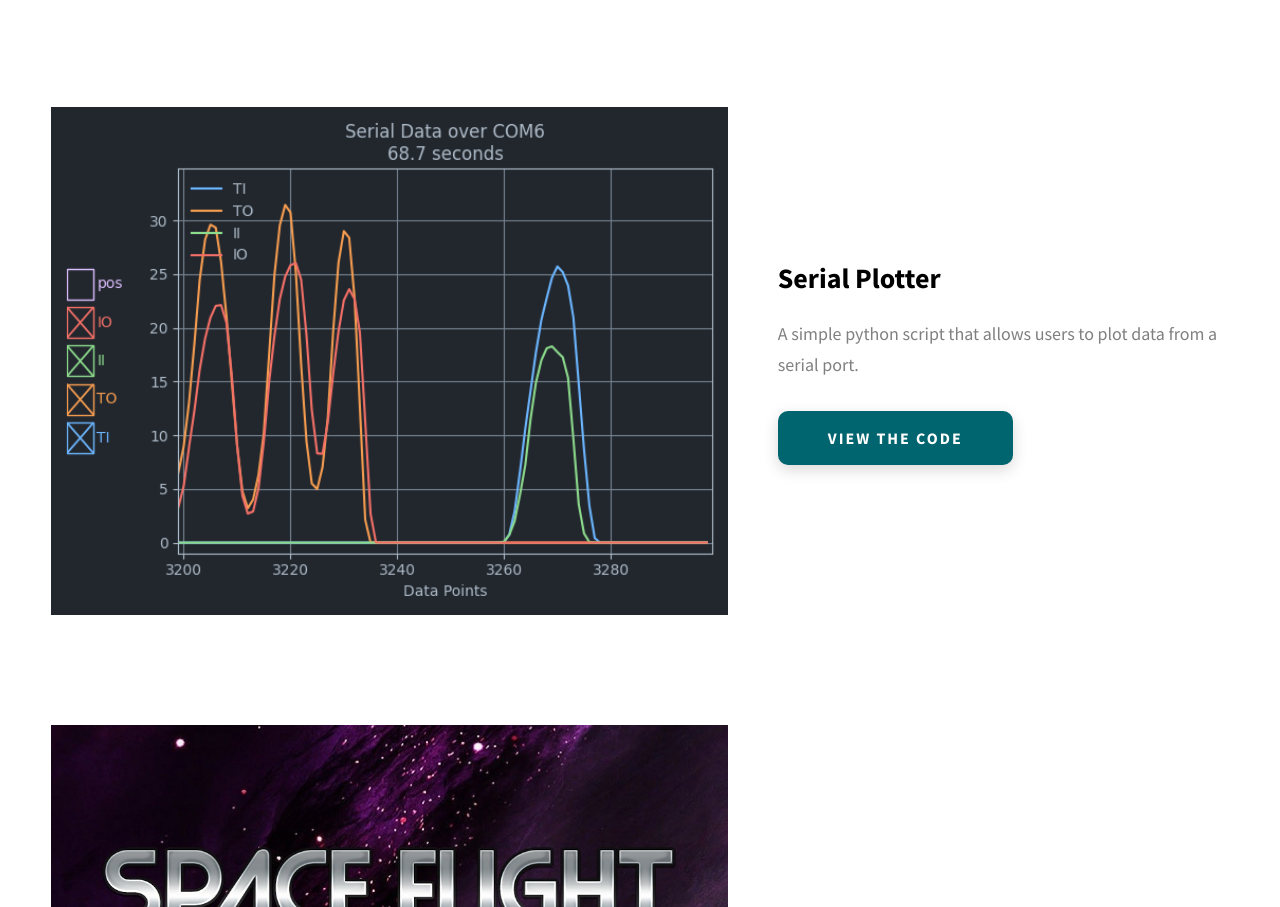
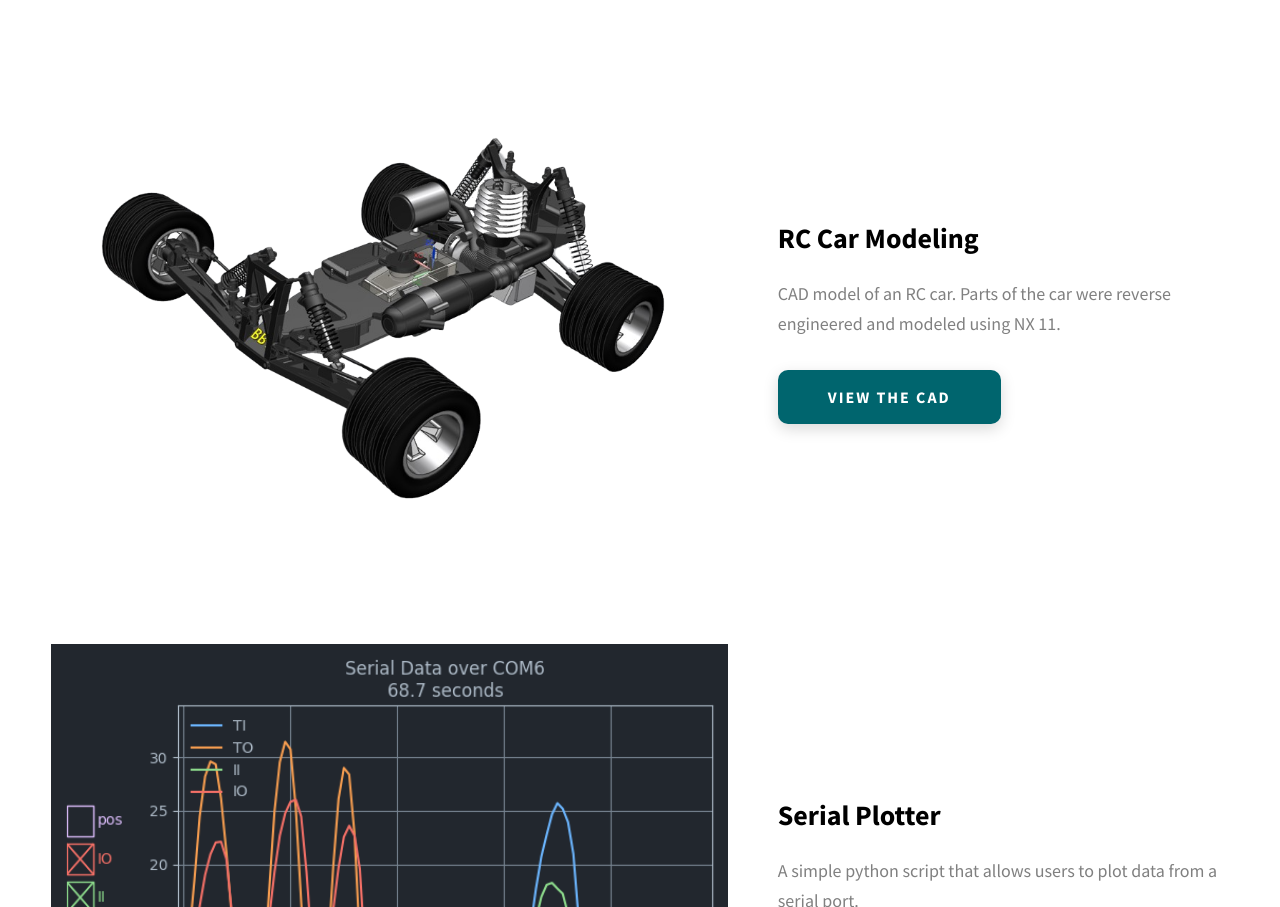
Before and after one commit to bataseven/bataseven.github.io, a website: page index.html in a window 1280 px wide. Shown: the part 7667-8574 px from the top of the page. Drawn offline with Linux system fonts and the light colour scheme.

Commit message:
Added mech203 car

```diff
--- a/index.html
+++ b/index.html
@@ -199,6 +199,7 @@
               target="_blank">View the Project Video</a>
           </div>
         </div>
+
         <div class="projects__row">
           <div class="projects__row-img-cont">
             <img src="./assets/png/rosbot.png" alt="CAD" class="projects__row-img" loading="lazy" />
@@ -213,6 +214,7 @@
               target="_blank">View Project Files</a>
           </div>
         </div>
+
         <div class="projects__row">
           <div class="projects__row-img-cont">
             <img src="./assets/png/motion_planning.png" alt="Software Screenshot" class="projects__row-img"
@@ -229,6 +231,7 @@
               class="btn btn--med btn--theme dynamicBgClr" target="_blank">View the Code</a>
           </div>
         </div>
+
         <div class="projects__row">
           <div class="projects__row-img-cont">
             <img src="./assets/jpeg/simulation.jpg" alt="Software Screenshot" class="projects__row-img"
@@ -243,6 +246,7 @@
               target="_blank">View the Code</a>
           </div>
         </div>
+
         <div class="projects__row">
           <div class="projects__row-img-cont">
             <img src="./assets/png/HapticVr.jpg" alt="Hardware Screenshot" class="projects__row-img" loading="lazy" />
@@ -259,6 +263,7 @@
               target="_blank">View the Project Video</a>
           </div>
         </div>
+
         <div class="projects__row">
           <div class="projects__row-img-cont">
             <img src="./assets/png/CANSAT.png" alt="CAD" class="projects__row-img" loading="lazy" />
@@ -273,6 +278,7 @@
               class="btn btn--med btn--theme dynamicBgClr" target="_blank">View the Report</a>
           </div>
         </div>
+
         <div class="projects__row">
           <div class="projects__row-img-cont">
             <img src="./assets/jpeg/UAV.jpg" alt="Hardware Screenshot" class="projects__row-img" loading="lazy" />
@@ -287,6 +293,7 @@
               class="btn btn--med btn--theme dynamicBgClr" target="_blank">View the Report</a>
           </div>
         </div>
+
         <div class="projects__row">
           <div class="projects__row-img-cont">
             <img src="./assets/jpeg/ML.jpg" alt="Software Screenshot" class="projects__row-img" loading="lazy" />
@@ -318,7 +325,20 @@
           </div>
         </div>
 
-
+        <div class="projects__row">
+          <div class="projects__row-img-cont">
+            <img src="./assets/png/RC_Cad.png" alt="CAD Screenshot" class="projects__row-img"
+              loading="lazy" />
+          </div>
+          <div class="projects__row-content">
+            <h3 class="projects__row-content-title">RC Car Modeling</h3>
+            <p class="projects__row-content-desc">
+              CAD model of an RC car. Parts of the car were reverse engineered and modeled using NX 11.
+            </p>
+            <a href="https://github.com/bataseven/MECH203-INTRODUCTION-TO-MECHANICAL-ENGINEERING-DESIGN" class="btn btn--med btn--theme dynamicBgClr"
+              target="_blank">View the CAD</a>
+          </div>
+        </div>
 
         <div class="projects__row">
           <div class="projects__row-img-cont">
@@ -334,9 +354,6 @@
               target="_blank">View the Code</a>
           </div>
         </div>
-
-
-
 
         <div class="projects__row">
           <div class="projects__row-img-cont">
```
Also changed, not shown: assets/png/RC_Cad.png (added).
